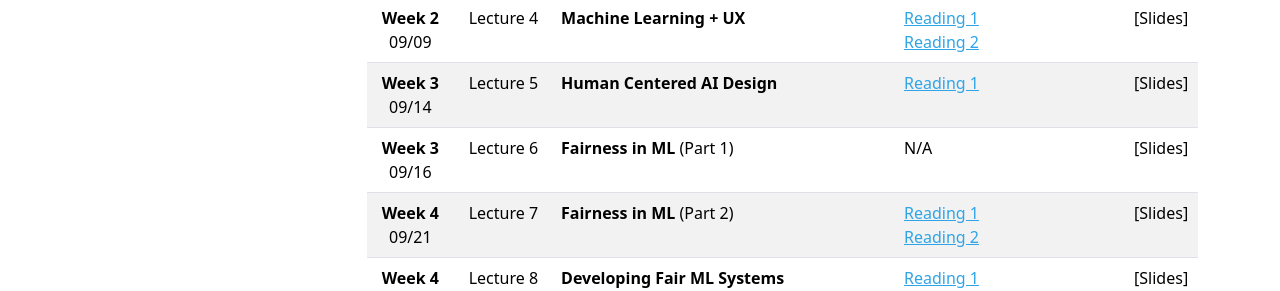
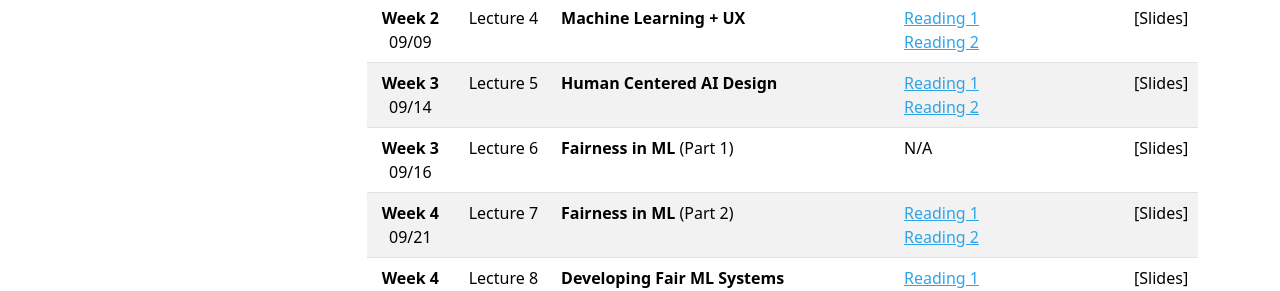
Before and after one commit to haiicmu/haiicmu.github.io, an MkDocs documentation site: the page built from docs/calendar.md, in a window 1280 px wide and 900 px high. Shown: the part 372-663 px from the top of the window. Built offline with MkDocs 1.6.1, drawn with Linux system fonts in a browser that asks for light colours; nearby versions of some CDN libraries.

Commit message:
Update readings

```diff
--- a/docs/calendar.md
+++ b/docs/calendar.md
@@ -4,9 +4,9 @@
 :------:|:-----:|-------|----------|:------:
 | **Week 1**<br>08/31  | Lecture 1  | **Introduction to Human-AI Interactions**                           | N/A                                                                                                                                                                                                  | [Slides](https://drive.google.com/file/d/1Yu-ZZhoz0RXIt8BARAsQ8j2vPWCZz-_K/view?usp=sharing) |
 | **Week 1**<br>09/02  | Lecture 2  | **Practical Machine Learning**                                      | N/A                                                                                                                                                                                                  | [Slides](https://drive.google.com/file/d/1wcBn_xmrXKEwFCSO4izSuNtaYaKZ5wxY/view?usp=sharing) |
-| **Week 2**<br>09/07  | Lecture 3  | **Perspectives on Human-AI Interaction**                            | [Reading 1](https://drive.google.com/file/d/1ce6iiALq-QlGo4W2AzjmXJcdpKy5Fvll/view?usp=sharing) <br> [Reading 2](https://drive.google.com/file/d/1Tw8qZZ1nQxGFiwz00l2OR31BHx3uHXcY/view?usp=sharing) | [Slides](https://drive.google.com/file/d/1pd07A18brtmkIpAHcF3XisKOa9ID8AW-/view?usp=sharing) |
-| **Week 2**<br>09/09  | Lecture 4  | **Machine Learning + UX**                                           | [Reading 1](https://drive.google.com/file/d/1nvDx0h9PJM2A69P_0GA118mGeLS95mfq/view?usp=sharing) <br> [Reading 2](https://drive.google.com/file/d/1kLJn2RSBEgFCVg6ibBzb-YDt7UJYJNLu/view?usp=sharing) | [Slides] |
-| **Week 3**<br>09/14  | Lecture 5  | **Human Centered AI Design**                                        | [Reading 1](https://drive.google.com/file/d/1K1DIZYln3E5AHouPXOkvc6X2NXbmMtxk/view?usp=sharing)                                                                                                      | [Slides] |
+| **Week 2**<br>09/07  | Lecture 3  | **Perspectives on Human-AI Interaction**                            | [Reading 1](https://drive.google.com/file/d/1ce6iiALq-QlGo4W2AzjmXJcdpKy5Fvll/view?usp=sharing) <br> [Reading 2](http://erichorvitz.com/chi99horvitz.pdf) | [Slides](https://drive.google.com/file/d/1pd07A18brtmkIpAHcF3XisKOa9ID8AW-/view?usp=sharing) |
+| **Week 2**<br>09/09  | Lecture 4  | **Machine Learning + UX**                                           | [Reading 1](https://drive.google.com/file/d/1Tw8qZZ1nQxGFiwz00l2OR31BHx3uHXcY/view)<br> [Reading 2](https://drive.google.com/file/d/1nvDx0h9PJM2A69P_0GA118mGeLS95mfq/view?usp=sharing) | [Slides] |
+| **Week 3**<br>09/14  | Lecture 5  | **Human Centered AI Design**                                        | [Reading 1](https://drive.google.com/file/d/1K1DIZYln3E5AHouPXOkvc6X2NXbmMtxk/view?usp=sharing)<br> [Reading 2](https://drive.google.com/file/d/1kLJn2RSBEgFCVg6ibBzb-YDt7UJYJNLu/view?usp=sharing)                                                                                                       | [Slides] |
 | **Week 3**<br>09/16  | Lecture 6  | **Fairness in ML** (Part 1)                                         | N/A                                                                                                                                                                                                  | [Slides] |
 | **Week 4**<br>09/21  | Lecture 7  | **Fairness in ML** (Part 2)                                         | [Reading 1](https://arxiv.org/abs/1609.05807) <br> [Reading 2](https://arxiv.org/abs/1703.00056)                                                                                                     | [Slides] |
 | **Week 4**<br>09/23  | Lecture 8  | **Developing Fair ML Systems**<br> (In class activity: value cards) | [Reading 1](https://drive.google.com/file/d/1JNJjymAU_rqCoLzlVOjMku59484rG6Ja/view?usp=sharing)                                                                                                      | [Slides] |
--- a/index.html
+++ b/index.html
@@ -386,5 +386,5 @@
 
 <!--
 MkDocs version : 1.1.2
-Build Date UTC : 2021-09-08 13:36:39.411545+00:00
+Build Date UTC : 2021-09-08 13:49:30.329495+00:00
 -->
```
Also changed, not shown: 3 other files.
